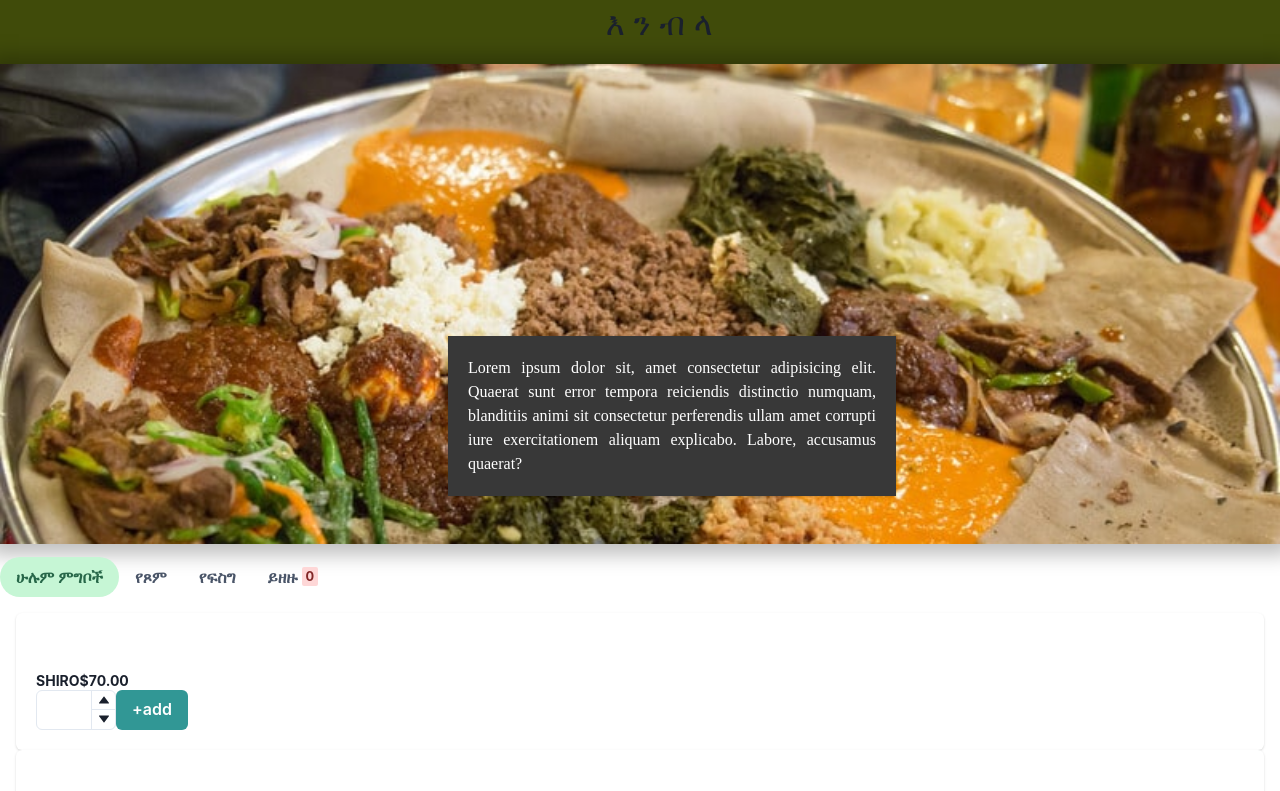
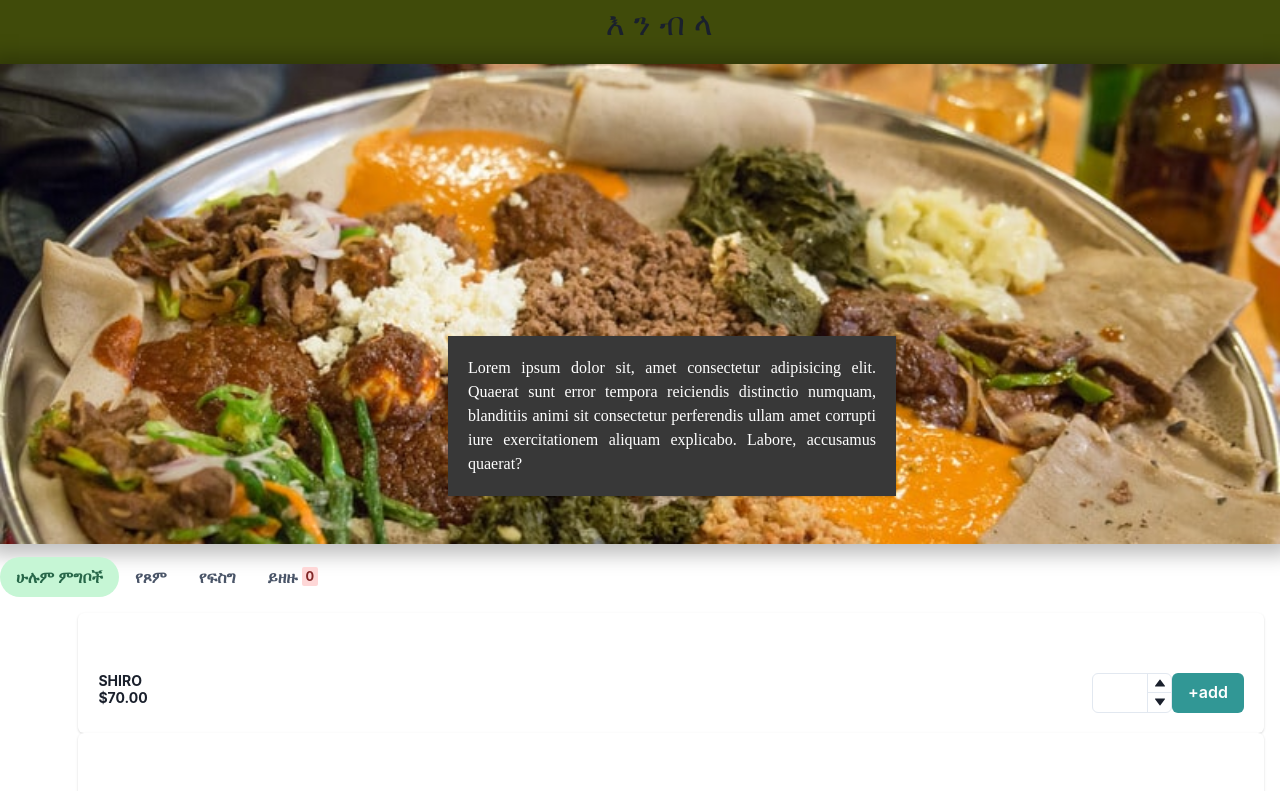
Before and after one commit to abel-wondwossen/Enebela, a React (Create React App) app in the folder client/: page / in a window 1280 px wide. Shown: the top 791 px of the page. Built offline with nearby package versions, Linux system fonts and the light colour scheme.

Commit message:
lot of work remaining

```diff
--- a/client/src/Component/Carts/CartItem.jsx
+++ b/client/src/Component/Carts/CartItem.jsx
@@ -8,7 +8,7 @@ import ContactModal from '../Layouts/Modal/ContactModal';
 function CartItem(props) {
 const mealsCtx = useContext(MealsContext);
 const totalAmount =`$${mealsCtx.totalamount.toFixed(2)}`;
-
+const hasItem = mealsCtx.items.length>0;
     return (
         <div>
            <Card>
@@ -23,7 +23,7 @@ const totalAmount =`$${mealsCtx.totalamount.toFixed(2)}`;
     </Stack>
   </CardBody>
 </Card>
-<ContactModal />
+{hasItem && <ContactModal />}
         </div>
     );
 }
--- a/client/src/Component/FoodList/Foodlist.css
+++ b/client/src/Component/FoodList/Foodlist.css
@@ -1,4 +1,9 @@
 .name{
     display:flex;
     flex-direction: row;
+    justify-content: space-between;
 }
+.card-food{
+    margin-left: 5%;
+    /* width: 50%; */
+}
--- a/client/src/Component/FoodList/Foodlist.jsx
+++ b/client/src/Component/FoodList/Foodlist.jsx
@@ -16,21 +16,21 @@ function Foodlist(props) {
         })
     }
     return (
-        <div>
+        <div className='card-food'>
                 <Card>
   <CardHeader>
   </CardHeader>
             <CardBody>
-            <Stack divider={<StackDivider />} spacing='10'>
+            <Stack divider={<StackDivider />} spacing='2'>
         <Box>
+        <div className="name">
         <Heading size='xs' textTransform='uppercase'>
-        <div className="name">
          <div>{props.name} </div>
-   <Text>{price}</Text></div>
+   <Text>{price}</Text>
         </Heading>
 
     <Mealitemform id ={props.id} onAddtocart={addToCartHandler} />
-        </Box>
+    </div></Box>
       </Stack>
       </CardBody>
       </Card>
--- a/client/src/Contexts/MealsProvider.jsx
+++ b/client/src/Contexts/MealsProvider.jsx
@@ -5,13 +5,24 @@ const defaultReducer ={
     totalamount: 0,
 }
 const MealsReducer = (state,action) =>{
+    console.log(action.item)
     if(action.type==='Add_item'){
-        const updatedItems = state.item.concat(action.item)
-
-        const updatedTotalAmount=state.totalamount+action.item.price*action.item.amount;
+         const updatedItems = state.item.concat(action.item)
+//         const existingCartIndex = state.item.findIndex((item)=>item.id===action.id);
+//         const existingCart = state.item[existingCartIndex];
+//         let updatedItems;
+//         if(existingCartIndex){
+//     const updatedItem = { ...existingCart,
+//    amount : existingCart.amount + action.amount}
+//         updatedItems =[...state.items]
+//         updatedItems[existingCart] = updatedItem;
+//     }else{
+//         updatedItems=state.item.concat(action.item)
+//     }
+    const updatedTotalAmount=state.totalamount+action.item.price*action.item.amount;
         return{
-            item:updatedItems,
-            totalamount:updatedTotalAmount,
+            item : updatedItems,
+            totalamount : updatedTotalAmount,
         }
     }
     // return defaultReducer
```
